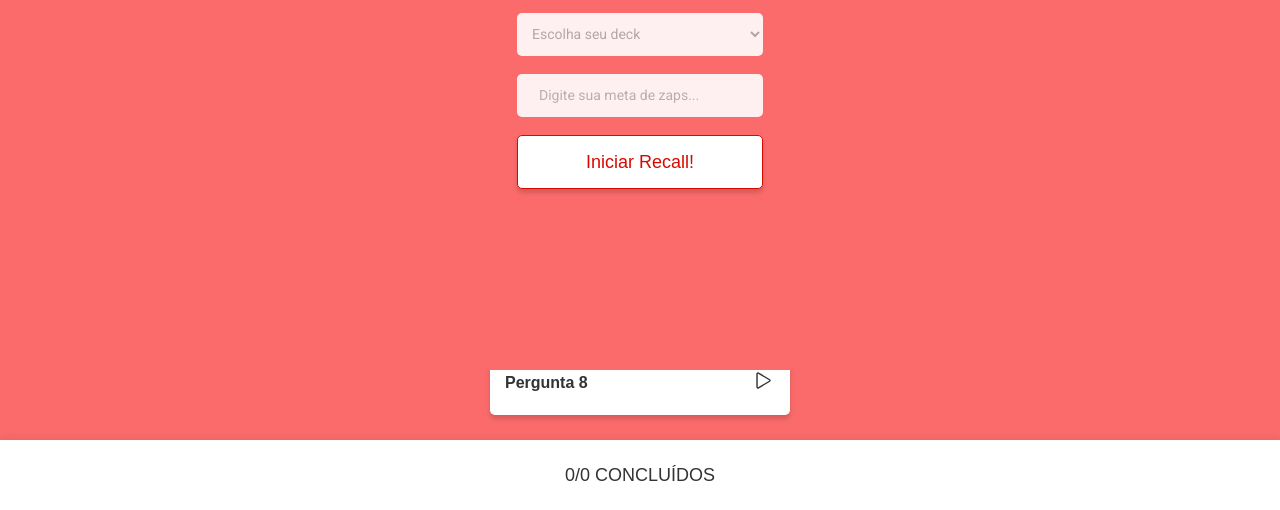
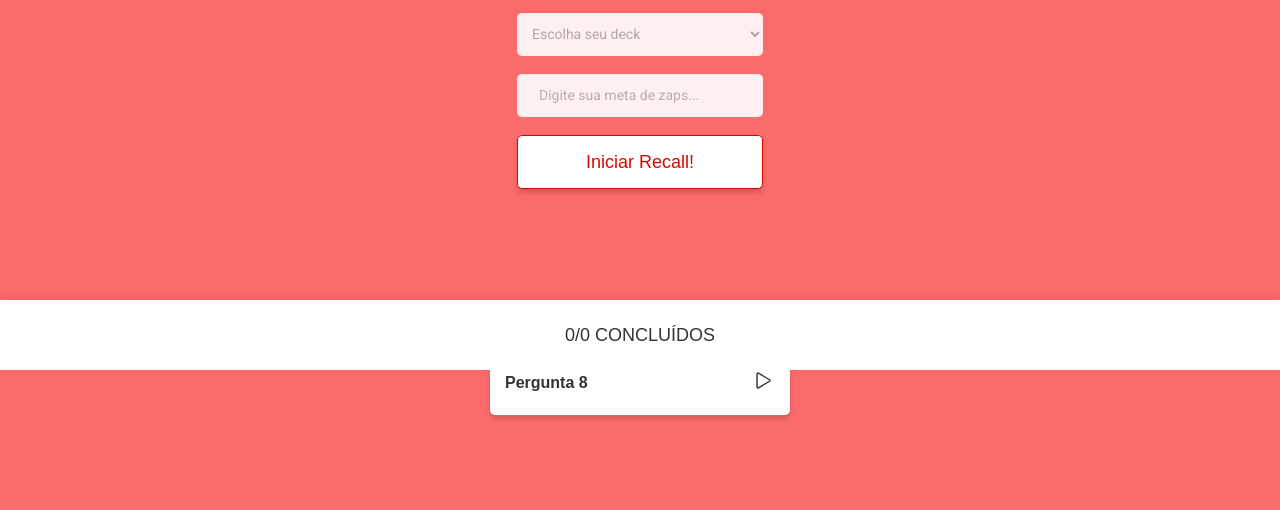
Before and after one commit to ZeGuilhermeYung/projeto8-zaprecall, a React app: page / in a window 1280 px wide. Shown: the part 430-940 px from the top of the page. Built offline with nearby package versions, Linux system fonts and the light colour scheme; a web font is replaced by a local one.

Commit message:
correção da função de sorteio das cartas

```diff
--- a/public/css/style.css
+++ b/public/css/style.css
@@ -150,6 +150,9 @@ header img {
   height: 60px;
   margin-right: 20px;
 }
+main {
+  margin-bottom: 70px;
+}
 .card {
   width: 300px;
   height: 65px;
@@ -232,6 +235,10 @@ footer {
   flex-direction: column;
   align-items: center;
   justify-content: center;
+  position: fixed;
+  bottom: 0;
+  right: 0;
+  z-index: 5;
 }
 .counter {
   width: 100%;
--- a/src/components/App.js
+++ b/src/components/App.js
@@ -4,9 +4,7 @@ import GameScreen from "./GameScreen.js";
 
 export default function App() {
 
-  const initial = {
-    name:"Princípios de React",
-    qEa: [
+  const initial = [
     {
       question:"O que é JSX?",
       answer:"Uma extensão de linguagem do JavaScript"
@@ -39,8 +37,7 @@ export default function App() {
       question:"Usamos estado (state) para ______________________",
       answer:"dizer para o React quais informações quando atualizadas devem renderizar a tela novamente"
     }
-    ]
-  };
+  ];
 
   const decks = [
     {
--- a/src/components/FirstScreen.js
+++ b/src/components/FirstScreen.js
@@ -16,11 +16,15 @@ export default function FirstScreen (props) {
     setAlertDeck("");
   };
 
+  function shuffle () {
+    return Math.random() - 0.5;
+  }
+
   function startGame() {
     if (selected !== "") {
-      props.setDeck(props.decks[selected]);
+      props.setDeck(props.decks[selected].qEa.sort(shuffle));
       props.setClassFirstScreen("first-screen hidden");
-      props.setTotalQuestions(props.deck.qEa.length);
+      props.setTotalQuestions(props.deck.length);
     } else {
       setAlertDeck("Precisa escolher um deck!");
     }
--- a/src/components/GameScreen.js
+++ b/src/components/GameScreen.js
@@ -8,7 +8,6 @@ export default function GameScreen(props) {
 
   const [resultIcons, setResultIcons] = React.useState([]);
   const [numAnswered, setNumAnswered] = React.useState(0);
-  console.log(resultIcons.length);
 
   return (
     <section className="game-screen">
--- a/src/components/GameScreen/Deck.js
+++ b/src/components/GameScreen/Deck.js
@@ -48,13 +48,9 @@ function Card (props) {
 
 export default function Deck(props) {
 
-  function shuffle () {
-    return Math.random() - 0.5;
-  }
-
   return (
     <main>
-      {props.deck.qEa.sort(shuffle).map((pairQeA, index) => <Card cardState={props.cardState} setCardState={props.setCardState} key={index} questionOrder={index + 1} question={pairQeA.question} answer={pairQeA.answer} resultIcons={props.resultIcons} setResultIcons={props.setResultIcons} numAnswered={props.numAnswered} setNumAnswered={props.setNumAnswered} />)}
+      {props.deck.map((pairQeA, index) => <Card cardState={props.cardState} setCardState={props.setCardState} key={index} questionOrder={index + 1} question={pairQeA.question} answer={pairQeA.answer} resultIcons={props.resultIcons} setResultIcons={props.setResultIcons} numAnswered={props.numAnswered} setNumAnswered={props.setNumAnswered} />)}
     </main>
   );
 }
```
Lines whose indentation alone changed are shown as unchanged.
